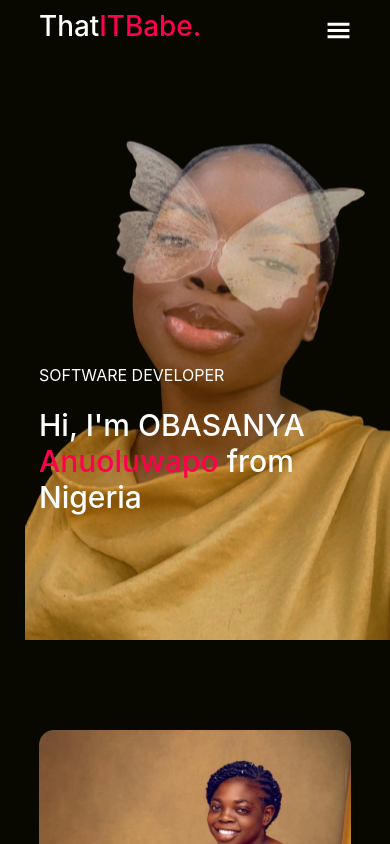
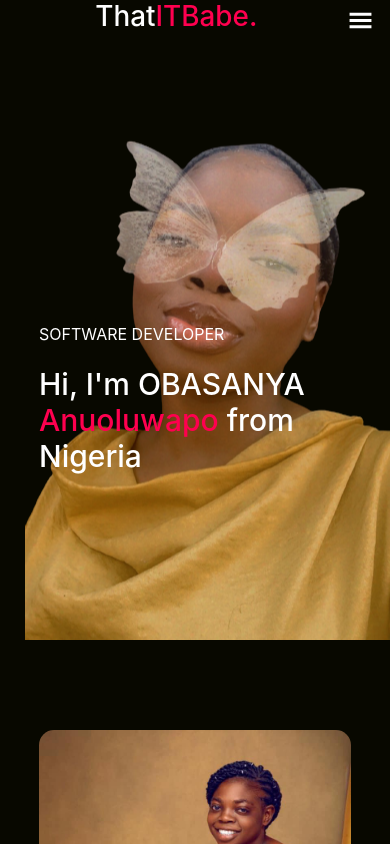
Before and after one commit to ThatITBabe/styledportfolio, a React (Create React App) app: page / in a window 390 px wide. Shown: the top 844 px of the page. Built offline with nearby package versions, Linux system fonts and the light colour scheme.

Commit message:
nav bar fixed

```diff
--- a/src/Components/navbar/navbar.css
+++ b/src/Components/navbar/navbar.css
@@ -4,9 +4,15 @@
 nav{
   display: flex;
   align-items: center;
-  justify-content: space-between;
+  justify-content: space-around;
+  /* flex-basis: 100%; */
   flex-wrap: wrap;
   cursor: pointer;
+  position: fixed;
+  /* position: sticky; */
+  top: 0;
+  width: 70%;
+  z-index: 100;
 }
 nav span {
   color: #ff004f;
@@ -184,6 +190,9 @@ nav ul li a:hover::after {
     font-size: 35px;
   }
 
+  nav{
+    width: 100%;
+  }
   nav ul li{
     display: block;
     margin: 25px 25px 15px 15px;
```
